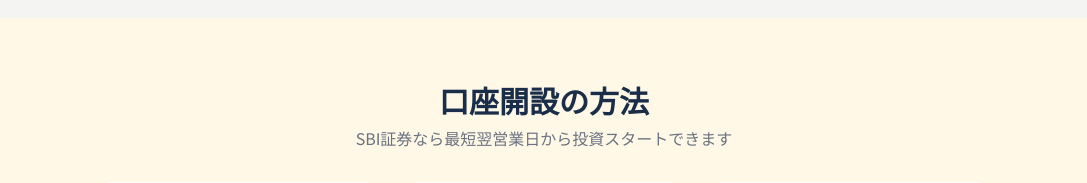
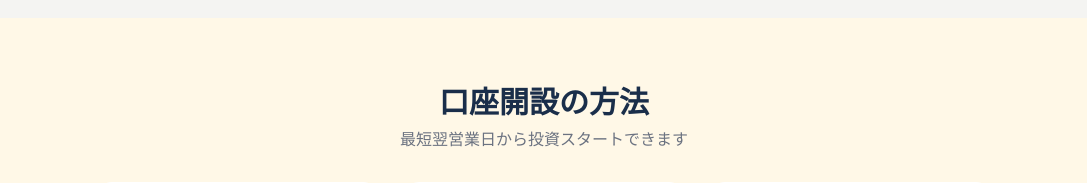
Before and after one commit to tanima3232-eng/bulltalk, a Next.js app: page / in a window 1280 px wide. Shown: the part 6020-6203 px from the top of the page, without its empty margins (96-1183 px from the left). Built offline with nearby package versions, Linux system fonts and the light colour scheme; no server answers.

Commit message:
fix: 口座開設セクションから「SBI証券なら」を削除

```diff
--- a/app/page.tsx
+++ b/app/page.tsx
@@ -678,7 +678,7 @@
         <section className="bg-light-gold py-16 px-4">
           <div className="max-w-4xl mx-auto text-center">
             <h2 className="section-title">口座開設の方法</h2>
-            <p className="section-subtitle">SBI証券なら最短翌営業日から投資スタートできます</p>
+            <p className="section-subtitle">最短翌営業日から投資スタートできます</p>
             <div className="grid grid-cols-1 md:grid-cols-3 gap-6 mb-10">
               {[
                 { step: "STEP 1", title: "証券会社のサイトにアクセス", icon: "🌐" },
```
